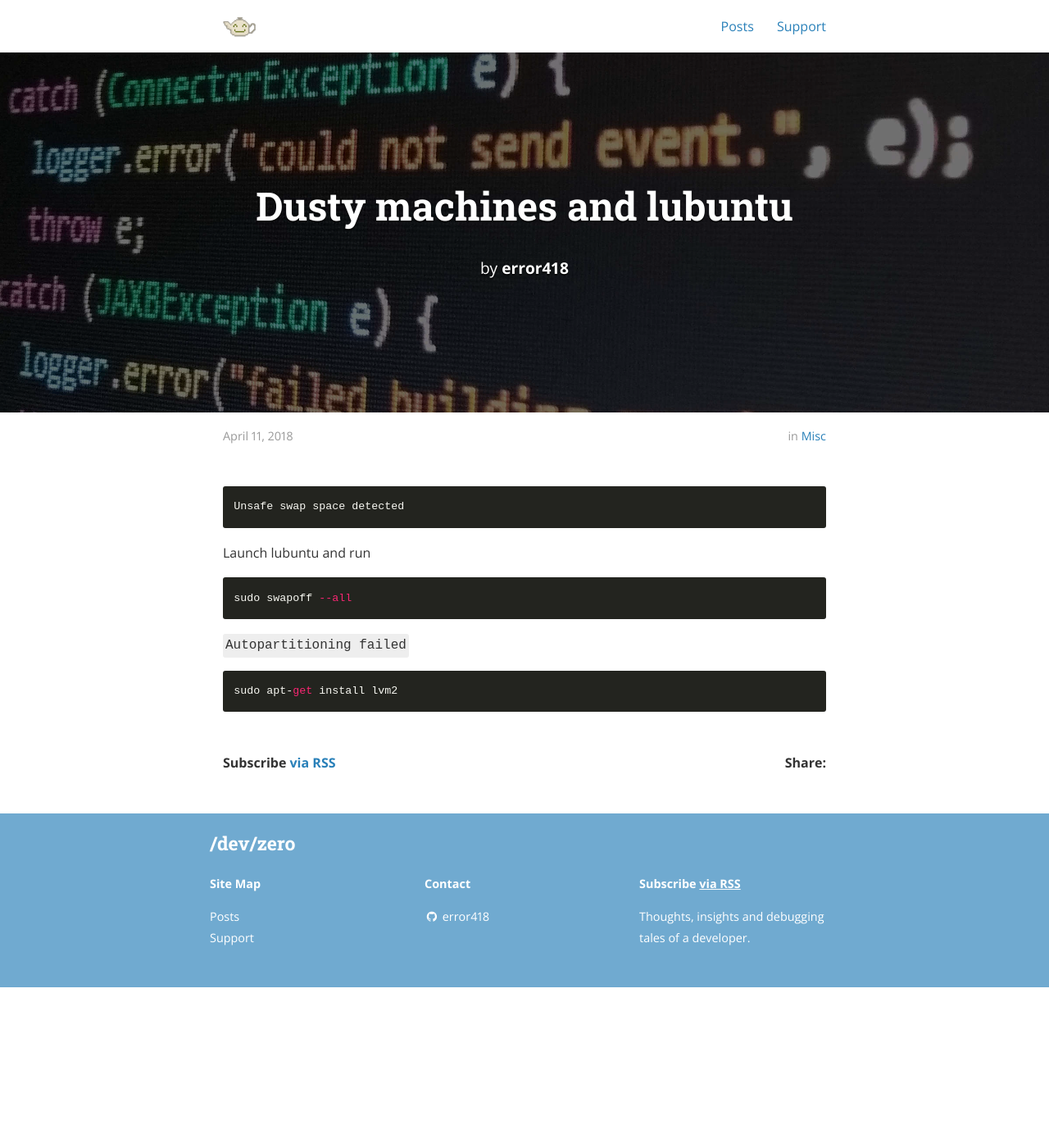
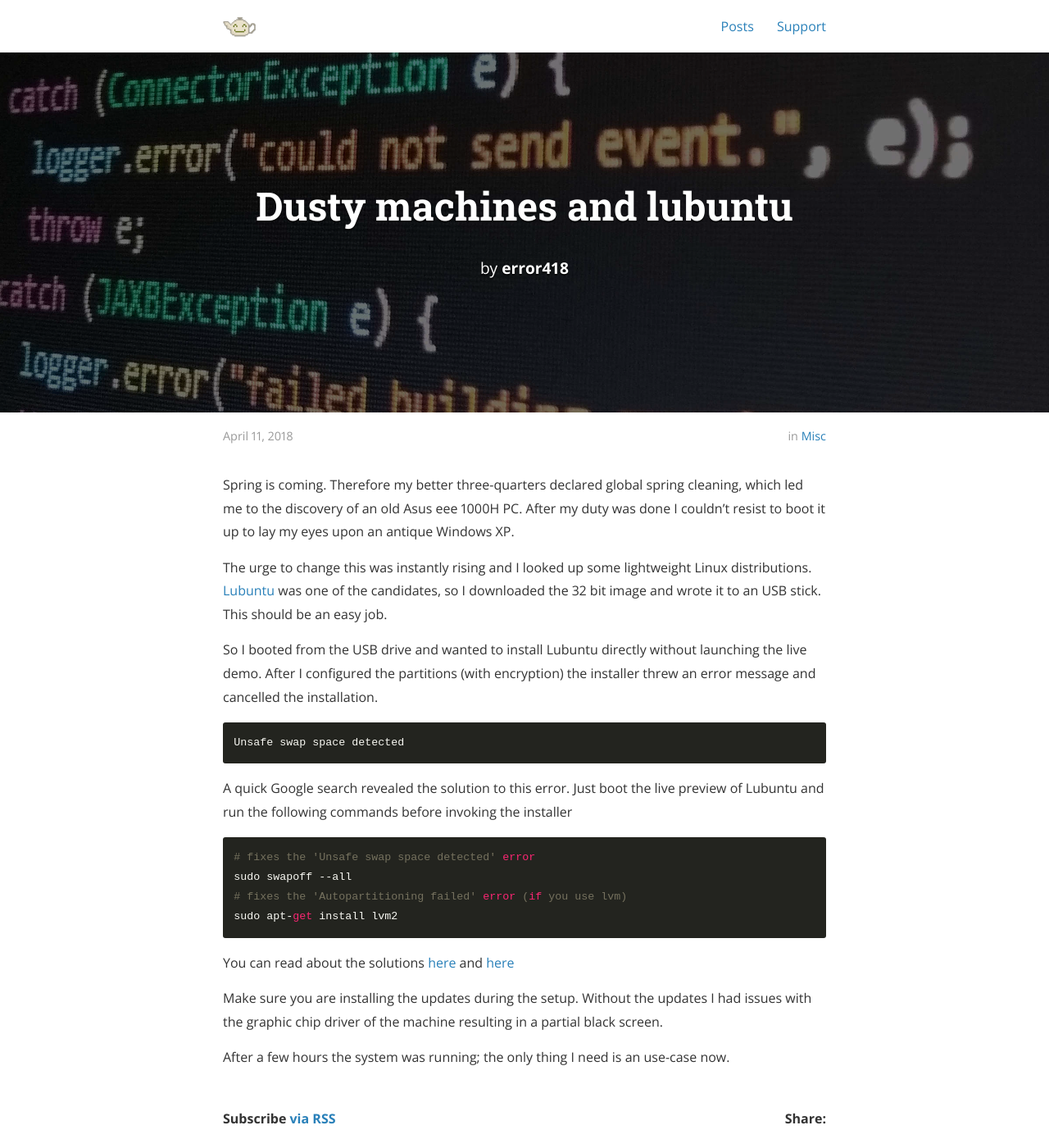
Before and after one commit to error418/error418.github.io, a Jekyll site: the page built from _posts/2018-04-11-lubuntu.md, in a window 1280 px wide and 1400 px high. Shown: the whole window at 82% size. Built offline with Jekyll 4.4.1, drawn with Linux system fonts in a browser that asks for light colours; nearby versions of some CDN libraries.

Commit message:
Update 2018-04-11-lubuntu.md

````diff
--- a/_posts/2018-04-11-lubuntu.md
+++ b/_posts/2018-04-11-lubuntu.md
@@ -7,21 +7,31 @@ author: error418
 cover:  "/assets/header-code.jpg"
 ---
 
+Spring is coming. Therefore my better three-quarters declared global spring cleaning, which led me to the discovery of an old Asus eee 1000H PC. After my duty was done I couldn't resist to boot it up to lay my eyes upon an antique Windows XP.
+
+The urge to change this was instantly rising and I looked up some lightweight Linux distributions. [Lubuntu](lubuntu) was one of the candidates, so I downloaded the 32 bit image and wrote it to an USB stick. This should be an easy job.
+
+So I booted from the USB drive and wanted to install Lubuntu directly without launching the live demo.
+After I configured the partitions (with encryption) the installer threw an error message and cancelled the installation.
+
 ```
 Unsafe swap space detected
 ```
 
-Launch lubuntu and run
+A quick Google search revealed the solution to this error. Just boot the live preview of Lubuntu and run the following commands before invoking the installer
 
-```
+```bash
+# fixes the 'Unsafe swap space detected' error
 sudo swapoff --all
+# fixes the 'Autopartitioning failed' error (if you use lvm)
+sudo apt-get install lvm2
 ```
 
-`Autopartitioning failed`
+You can read about the solutions [here](swap) and [here](autopart)
 
-```
-sudo apt-get install lvm2
-```
+Make sure you are installing the updates during the setup. Without the updates I had issues with the graphic chip driver of the machine resulting in a partial black screen.
+
+After a few hours the system was running; the only thing I need is an use-case now.
 
 [lubuntu]: https://lubuntu.net/
 [swap]: https://askubuntu.com/questions/393418/unsafe-swap-space-detected
````
